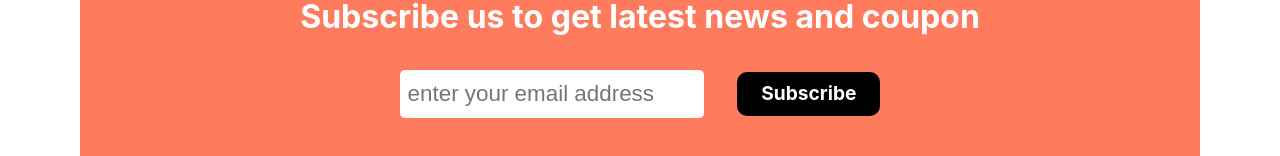
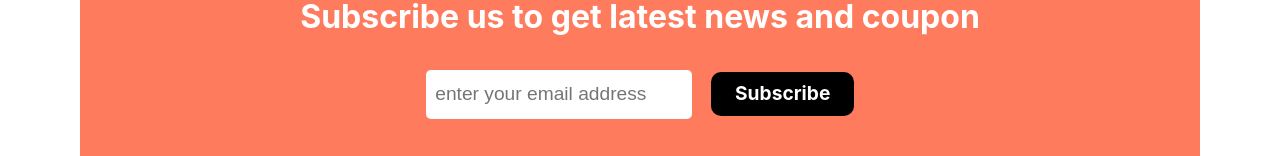
Before and after one commit to Ai-Chen-Hsieh/boardGame, a React (Vite) app: page / in a window 1280 px wide. Shown: the part 2769-2925 px from the top of the page. Built offline with nearby package versions, Linux system fonts and the light colour scheme; no server answers.

Commit message:
modify banner style

```diff
--- a/src/components/GameCardInfo.jsx
+++ b/src/components/GameCardInfo.jsx
@@ -9,7 +9,7 @@ const GameCardInfo = ({game, onClose}) => {
             <GameInfoStyled onClick={(e) => {
                 e.stopPropagation()
             }}>
-                <GameImgStyled className="cardInfo" src={game.images.small} alt="" />
+                <GameImgStyled className="cardInfo" src={game.images.medium} alt="" />
                 <GameDescriptionStyled className="description block">
                     <CloseButton
                         title="close"
--- a/src/components/styles/cardContainer.js
+++ b/src/components/styles/cardContainer.js
@@ -10,7 +10,9 @@ const CardContainerStyled = styled.div`
     grid-template-columns: minmax(300px, 80%);
     grid-template-rows: repeat(3, 400px);
     grid-gap: 0.5em;
+    justify-items: center;
     justify-content: center;
+
 
     @media(min-width:${({ theme }) => theme.medium}) {
         grid-template-rows: minmax(300px, 450px);
--- a/src/components/styles/gameListsStyled.js
+++ b/src/components/styles/gameListsStyled.js
@@ -2,7 +2,6 @@ import styled from "styled-components";
 
 const GameListStyled = styled.div`
     flex: 1;
-    margin: 0 1rem;
     min-height: 200px;
     display: grid;
     grid-template-columns: repeat(auto-fit, minmax(250px, 450px));
--- a/src/components/styles/navbarStyled.js
+++ b/src/components/styles/navbarStyled.js
@@ -128,9 +128,17 @@ const TabItem = styled(Link)`
         color: ${({ theme }) => theme.colors.hover};
     }
 
+    &:focus {
+        color: ${({ theme }) => theme.colors.hover};
+    }
+
     @media(min-width: ${({ theme }) => theme.medium}) {
 
         &:hover {
+            border-bottom: 5px solid ${({ theme }) => theme.colors.hover};
+        }
+        &:focus {
+            color: ${({ theme }) => theme.colors.hover};
             border-bottom: 5px solid ${({ theme }) => theme.colors.hover};
         }
     }
--- a/src/components/styles/subscriptStyled.js
+++ b/src/components/styles/subscriptStyled.js
@@ -44,19 +44,25 @@ const SubscriptContentStyled = styled.div`
 
 const SubscriptInputStyled = styled.div`
     display: flex;
+    flex-direction: column;
+    justify-content: center;
     align-items: center;
+
     input {
-        margin-right: 1.5em;
-        padding: 0.7rem 0.5rem;
+        padding: 0.7em 0.5em;
+        margin-bottom: 1em;
         max-width: 250px;
         border-radius: 5px;
         font-size: 1rem;
     }
 
     @media(min-width: ${({ theme }) => theme.medium}) {
+        flex-direction: row;
         input {
+            margin-bottom: 0;
+            margin-right: 1em;
             max-width: 400px;
-            font-size: 1.4rem;
+            font-size: 1.2rem;
         }
     }
 `
```
